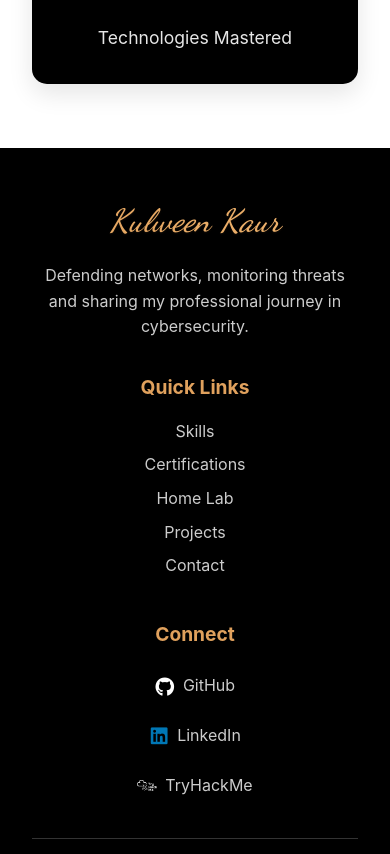
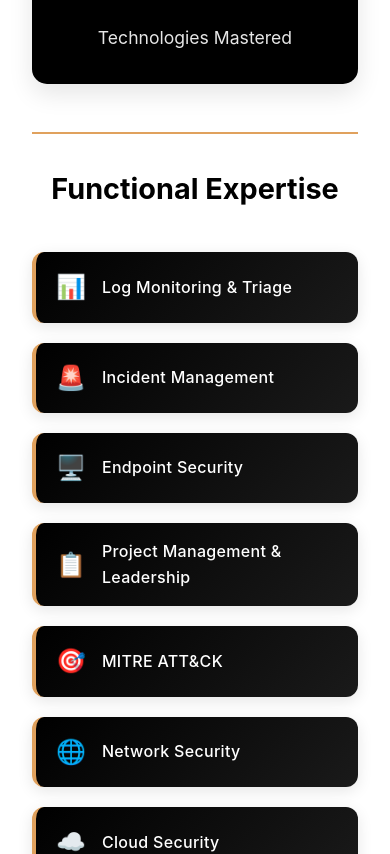
Before and after one commit to kaurween-003/portfolio, a React (Create React App) app: page /about in a window 390 px wide. Shown: the part 3120-3974 px from the top of the page. Built offline with nearby package versions, Linux system fonts and the light colour scheme; no server answers.

Commit message:
Add Functional Expertise section to About page

```diff
--- a/src/pages/About.css
+++ b/src/pages/About.css
@@ -63,6 +63,57 @@
   opacity: 0.9;
 }
 
+/* Functional Expertise Section */
+.functional-expertise-section {
+  margin-top: 4rem;
+  padding-top: 3rem;
+  border-top: 2px solid #E0A15D;
+}
+
+.functional-expertise-section .section-title {
+  text-align: center;
+  font-size: 2.2rem;
+  color: #000000;
+  margin-bottom: 2.5rem;
+  font-weight: 700;
+}
+
+.expertise-grid {
+  display: grid;
+  grid-template-columns: repeat(auto-fit, minmax(280px, 1fr));
+  gap: 1.25rem;
+}
+
+.expertise-card {
+  display: flex;
+  align-items: center;
+  gap: 1rem;
+  padding: 1.25rem 1.5rem;
+  background: linear-gradient(135deg, #000000 0%, #1a1a1a 100%);
+  border-radius: 12px;
+  border-left: 4px solid #E0A15D;
+  transition: all 0.3s ease;
+  box-shadow: 0 4px 15px rgba(0, 0, 0, 0.1);
+}
+
+.expertise-card:hover {
+  transform: translateX(8px);
+  box-shadow: 0 8px 25px rgba(224, 161, 93, 0.25);
+  border-left-width: 6px;
+}
+
+.expertise-icon {
+  font-size: 1.5rem;
+  flex-shrink: 0;
+}
+
+.expertise-skill {
+  color: #ffffff;
+  font-size: 1rem;
+  font-weight: 500;
+  letter-spacing: 0.02em;
+}
+
 @media (max-width: 768px) {
   .about-content {
     grid-template-columns: 1fr;
@@ -82,4 +133,21 @@
     flex: 1;
     min-width: 150px;
   }
+
+  .functional-expertise-section {
+    margin-top: 3rem;
+    padding-top: 2rem;
+  }
+
+  .functional-expertise-section .section-title {
+    font-size: 1.8rem;
+  }
+
+  .expertise-grid {
+    grid-template-columns: 1fr;
+  }
+
+  .expertise-card {
+    padding: 1rem 1.25rem;
+  }
 }
--- a/src/pages/About.js
+++ b/src/pages/About.js
@@ -6,6 +6,25 @@ const About = () => {
   const [titleRef, titleVisible] = useScrollAnimation({ threshold: 0.3 });
   const [contentRef, contentVisible] = useScrollAnimation({ threshold: 0.2 });
   const [statsRef, statsVisible] = useScrollAnimation({ threshold: 0.3 });
+  const [expertiseRef, expertiseVisible] = useScrollAnimation({ threshold: 0.1 });
+
+  const functionalExpertise = [
+    { icon: '📊', skill: 'Log Monitoring & Triage' },
+    { icon: '🚨', skill: 'Incident Management' },
+    { icon: '🖥️', skill: 'Endpoint Security' },
+    { icon: '📋', skill: 'Project Management & Leadership' },
+    { icon: '🎯', skill: 'MITRE ATT&CK' },
+    { icon: '🌐', skill: 'Network Security' },
+    { icon: '☁️', skill: 'Cloud Security' },
+    { icon: '📈', skill: 'Data-Driven Stories & Reporting' },
+    { icon: '🔄', skill: 'Ticket Handling & Workflows' },
+    { icon: '📧', skill: 'Email Security' },
+    { icon: '🔍', skill: 'Threat Intelligence' },
+    { icon: '👥', skill: 'Team Leadership' },
+    { icon: '✅', skill: 'Alert Accuracy & Validation' },
+    { icon: '🦠', skill: 'Malware Analysis' },
+    { icon: '🔬', skill: 'Root Cause Analysis' },
+  ];
 
   return (
     <div className="about">
@@ -55,6 +74,23 @@ const About = () => {
             </div>
           </div>
         </section>
+
+        <section className="functional-expertise-section" ref={expertiseRef}>
+          <h2 className={`section-title fade-in ${expertiseVisible ? 'visible' : ''}`}>
+            Functional Expertise
+          </h2>
+          <div className="expertise-grid">
+            {functionalExpertise.map((item, index) => (
+              <div
+                key={index}
+                className={`expertise-card animated-card scale-in ${expertiseVisible ? 'visible' : ''} stagger-${(index % 6) + 1}`}
+              >
+                <span className="expertise-icon">{item.icon}</span>
+                <span className="expertise-skill">{item.skill}</span>
+              </div>
+            ))}
+          </div>
+        </section>
       </div>
     </div>
   );
```
